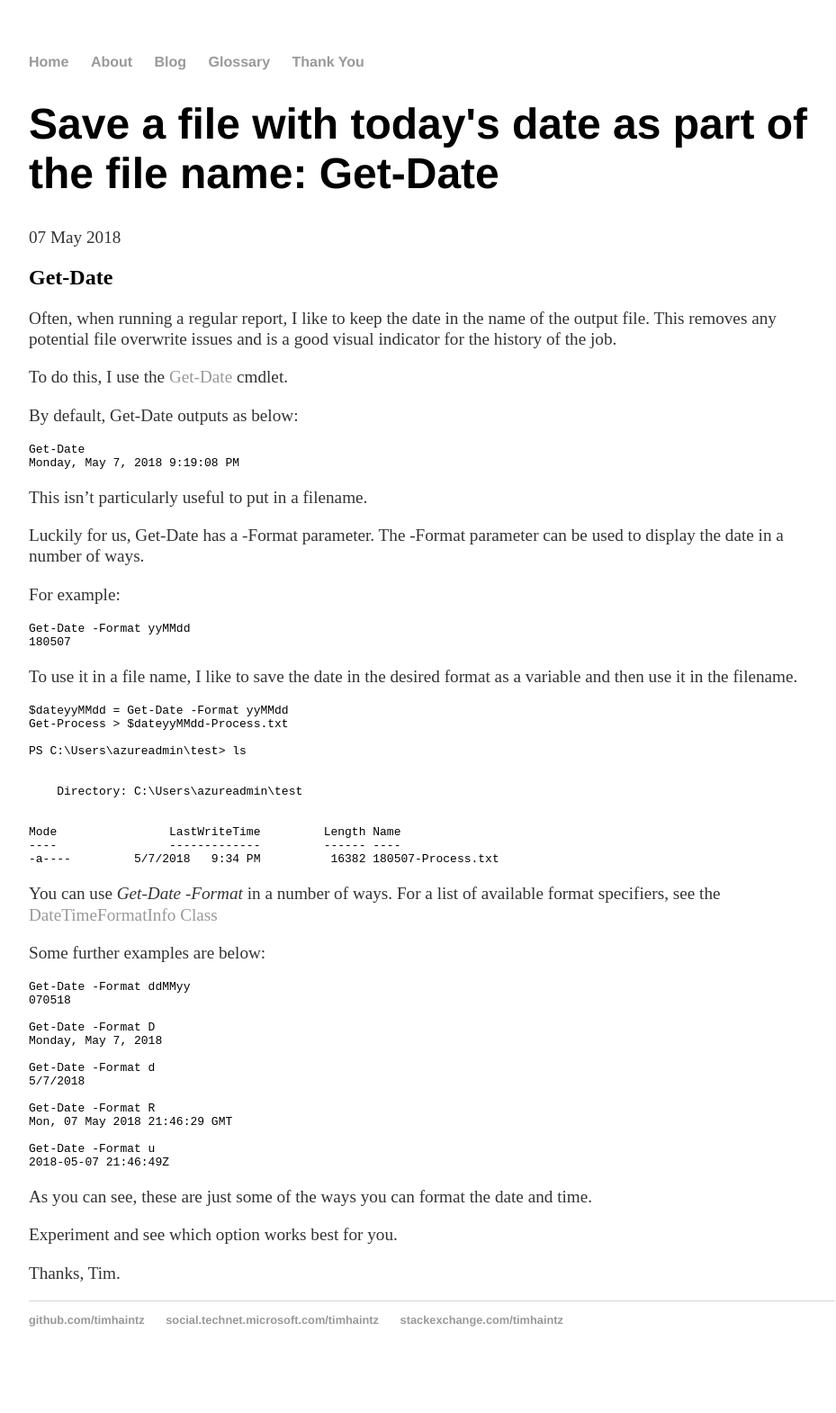
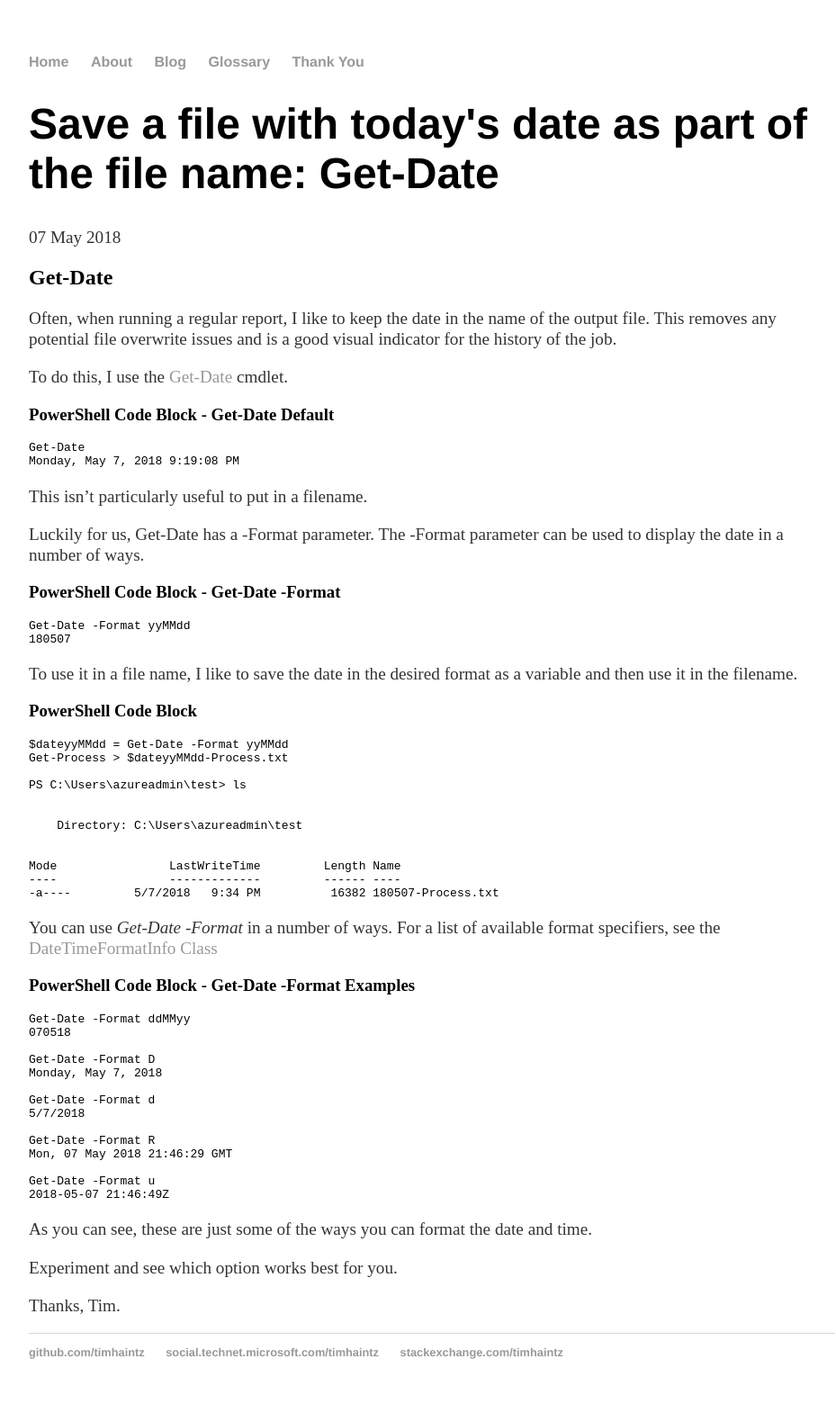
Before and after one commit to timhaintz/timhaintz.github.io, a Jekyll site: the page built from _posts/2018-05-07-Get-Date.md, in a window 1280 px wide. Shown: the whole page at 90% size, without its empty margins (160-1089 px from the left). Built offline with Jekyll 4.4.1, drawn with Linux system fonts in a browser that asks for light colours; before the commit the page ends 1534 px from its top, so only the background shows below that.

Commit message:
Update 2018-05-07-Get-Date.md

````diff
--- a/_posts/2018-05-07-Get-Date.md
+++ b/_posts/2018-05-07-Get-Date.md
@@ -8,7 +8,7 @@ Often, when running a regular report, I like to keep the date in the name of the
 
 To do this, I use the [Get-Date](https://docs.microsoft.com/en-us/powershell/module/microsoft.powershell.utility/get-date?view=powershell-6) cmdlet.
 
-By default, Get-Date outputs as below:
+### PowerShell Code Block - Get-Date Default
 ```PowerShell
 Get-Date
 Monday, May 7, 2018 9:19:08 PM
@@ -18,14 +18,14 @@ This isn't particularly useful to put in a filename.
 
 Luckily for us, Get-Date has a -Format parameter. The -Format parameter can be used to display the date in a number of ways.
 
-For example:
+### PowerShell Code Block - Get-Date -Format
 ```PowerShell
 Get-Date -Format yyMMdd
 180507
 ```
 
 To use it in a file name, I like to save the date in the desired format as a variable and then use it in the filename.
-
+### PowerShell Code Block
 ```PowerShell
 $dateyyMMdd = Get-Date -Format yyMMdd
 Get-Process > $dateyyMMdd-Process.txt
@@ -43,8 +43,7 @@ Mode                LastWriteTime         Length Name
 
 You can use *Get-Date -Format* in a number of ways. For a list of available format specifiers, see the [DateTimeFormatInfo Class](https://msdn.microsoft.com/en-GB/Library/system.globalization.datetimeformatinfo(VS.85).aspx)
 
-Some further examples are below:
-
+### PowerShell Code Block - Get-Date -Format Examples
 ```PowerShell
 Get-Date -Format ddMMyy
 070518
````
